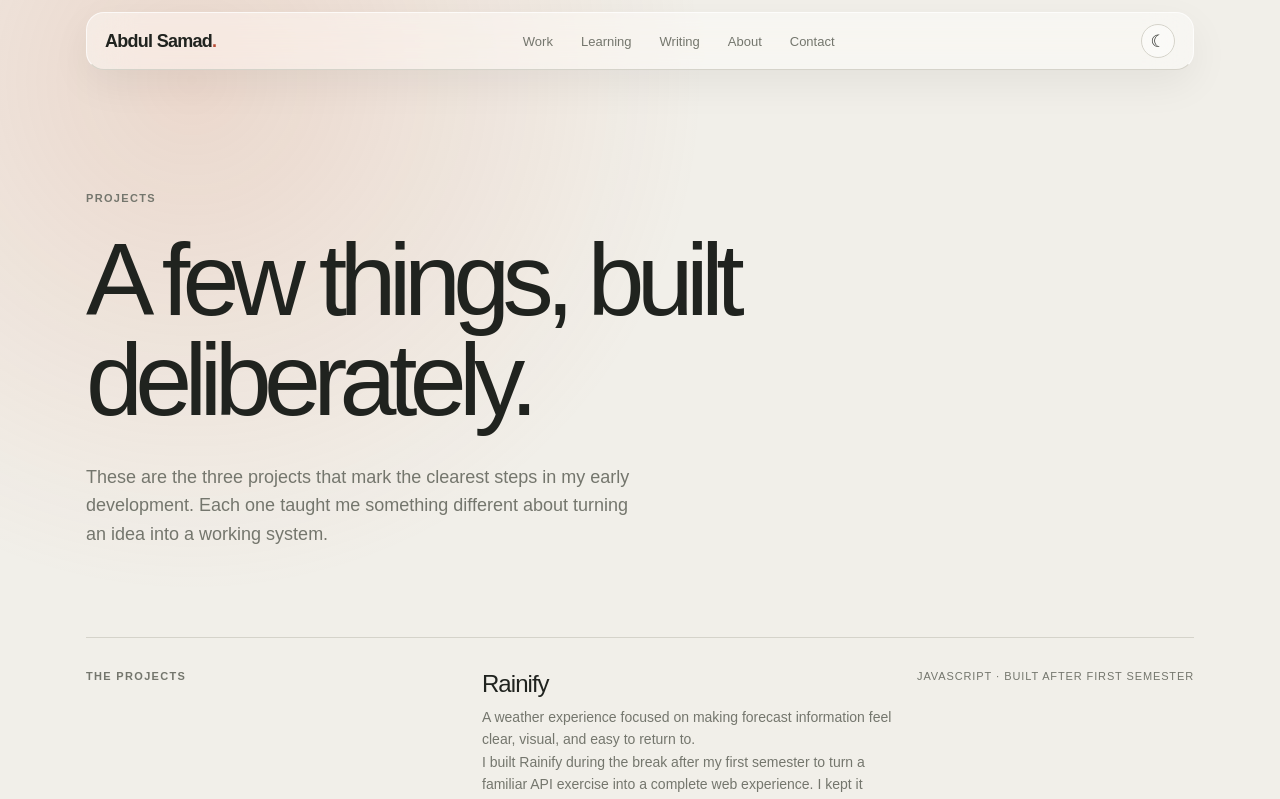
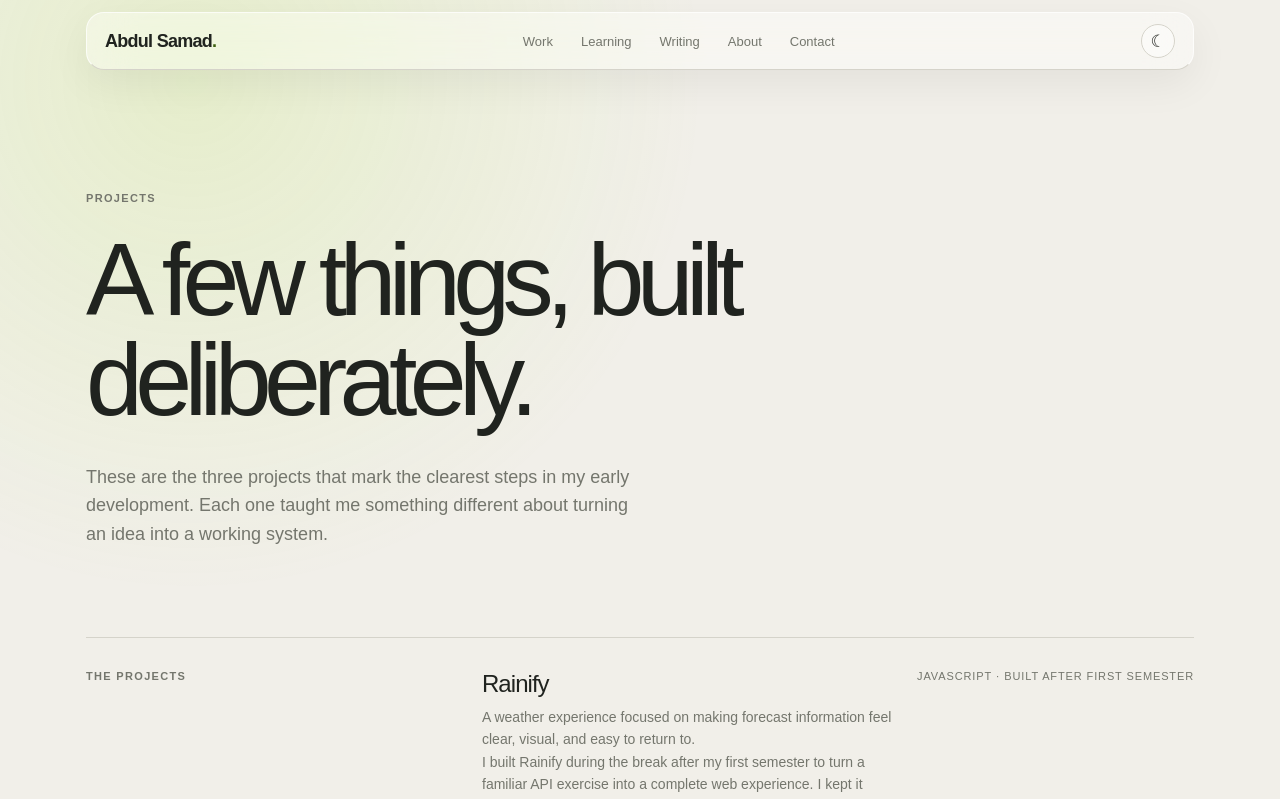
Before and after one commit to ZephyrAmmor/portfolio, a Next.js app: page /projects in a window 1280 px wide. Shown: the top 799 px of the page. Built offline with nearby package versions, Linux system fonts and the light colour scheme; no server answers; a web font is replaced by a local one.

Commit message:
Chore: change accent color

```diff
--- a/app/globals.css
+++ b/app/globals.css
@@ -21,12 +21,14 @@
   --foreground: #20231f;
   --muted: #74766d;
   --line: #d5d3ca;
-  --accent: #b84c35;
+  /* Dark enough for text on the light canvas; white also remains readable on fills. */
+  --accent: #3f6212;
+  --accent-foreground: #ffffff;
   --glass: rgba(255, 255, 255, 0.42);
   --glass-strong: rgba(240, 240, 240, 0.5);
   --glass-border: rgba(255, 255, 255, 0.7);
   --glass-highlight: rgba(255, 255, 255, 0.72);
-  --glow: rgba(211, 122, 90, 0.2);
+  --glow: hsla(80, 80%, 55%, 0.16);
   --shadow: 0 24px 70px rgba(57, 44, 35, 0.1);
   --font-sans: "Outfit", "Avenir Next", Avenir, sans-serif;
   --font-mono:
@@ -41,11 +43,13 @@
   --foreground: #f1f1f1;
   --muted: #a2a2a2;
   --line: #303030;
-  --accent: #f08b6f;
+  /* Bright lime for dark-mode text and controls; pair fills with dark text. */
+  --accent: #bef264;
+  --accent-foreground: #111111;
   --glass: rgba(255, 255, 255, 0.08);
   --glass-strong: rgba(255, 255, 255, 0.14);
   --glass-border: rgba(255, 255, 255, 0.22);
-  --glow: rgba(240, 139, 111, 0.1);
+  --glow: hsla(80, 80%, 65%, 0.18);
   --shadow: 0 24px 70px rgba(0, 0, 0, 0.25);
   --glass-highlight: rgba(255, 255, 255, 0.12);
 }
@@ -56,11 +60,12 @@
     --foreground: #f1f1f1;
     --muted: #a2a2a2;
     --line: #303030;
-    --accent: #f08b6f;
+    --accent: #bef264;
+    --accent-foreground: #111111;
     --glass: rgba(255, 255, 255, 0.08);
     --glass-strong: rgba(255, 255, 255, 0.14);
     --glass-border: rgba(255, 255, 255, 0.22);
-    --glow: rgba(240, 139, 111, 0.1);
+    --glow: hsla(80, 80%, 65%, 0.18);
     --shadow: 0 24px 70px rgba(0, 0, 0, 0.25);
     --glass-highlight: rgba(255, 255, 255, 0.12);
   }
--- a/app/page.module.css
+++ b/app/page.module.css
@@ -71,7 +71,7 @@
     background 180ms ease;
 }
 .primaryButton {
-  color: #fff;
+  color: var(--accent-foreground);
   background: var(--accent);
 }
 .secondaryButton {
@@ -150,7 +150,7 @@
     135deg,
     rgba(255, 255, 255, 0.15),
     transparent 36%,
-    rgba(184, 76, 53, 0.08)
+    rgba(63, 98, 18, 0.08)
   );
   pointer-events: none;
 }
--- a/components/layout/site-shell.module.css
+++ b/components/layout/site-shell.module.css
@@ -255,8 +255,8 @@
 
 @supports not (color: color-mix(in srgb, red 50%, blue)) {
   .nav .active {
-    background: rgba(184, 76, 53, 0.14);
-    box-shadow: inset 0 0 0 1px rgba(184, 76, 53, 0.45);
+    background: rgba(63, 98, 18, 0.14);
+    box-shadow: inset 0 0 0 1px rgba(63, 98, 18, 0.45);
   }
 
   .navOpen {
--- a/components/mdx/mdx-components.module.css
+++ b/components/mdx/mdx-components.module.css
@@ -186,7 +186,7 @@
 @supports not (color: color-mix(in srgb, red 50%, blue)) {
   .link:hover,
   .link:focus-visible {
-    background: rgba(184, 76, 53, 0.12);
+    background: rgba(63, 98, 18, 0.12);
   }
 
   :not(.pre) > .code {
--- a/styles/pages.module.css
+++ b/styles/pages.module.css
@@ -247,8 +247,8 @@
 
   .link:hover,
   .link:focus-visible {
-    border-color: rgba(184, 76, 53, 0.45);
-    background: rgba(184, 76, 53, 0.1);
+    border-color: rgba(63, 98, 18, 0.45);
+    background: rgba(63, 98, 18, 0.1);
   }
 }
 
```
